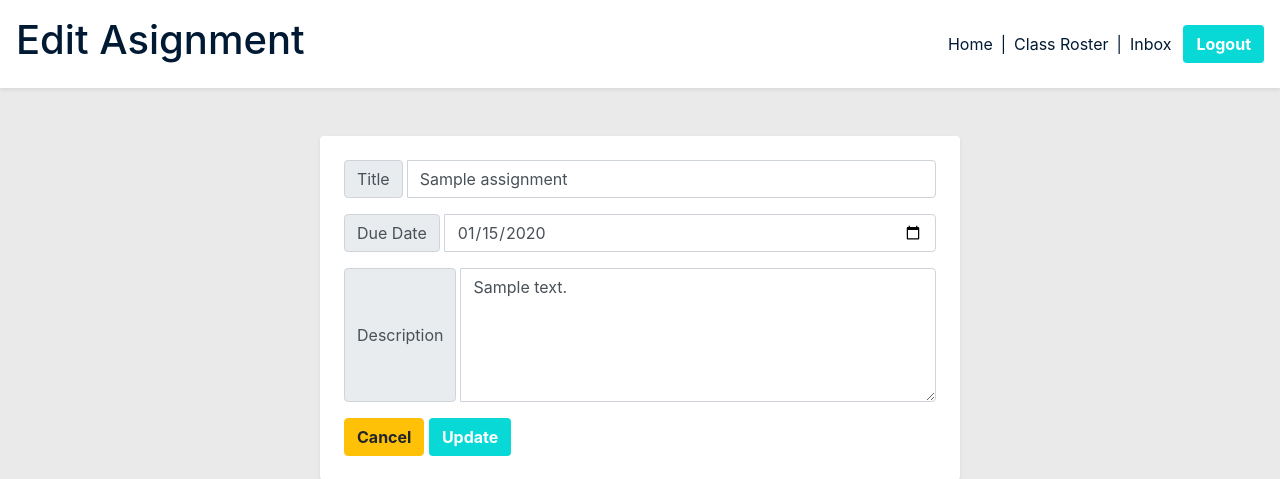
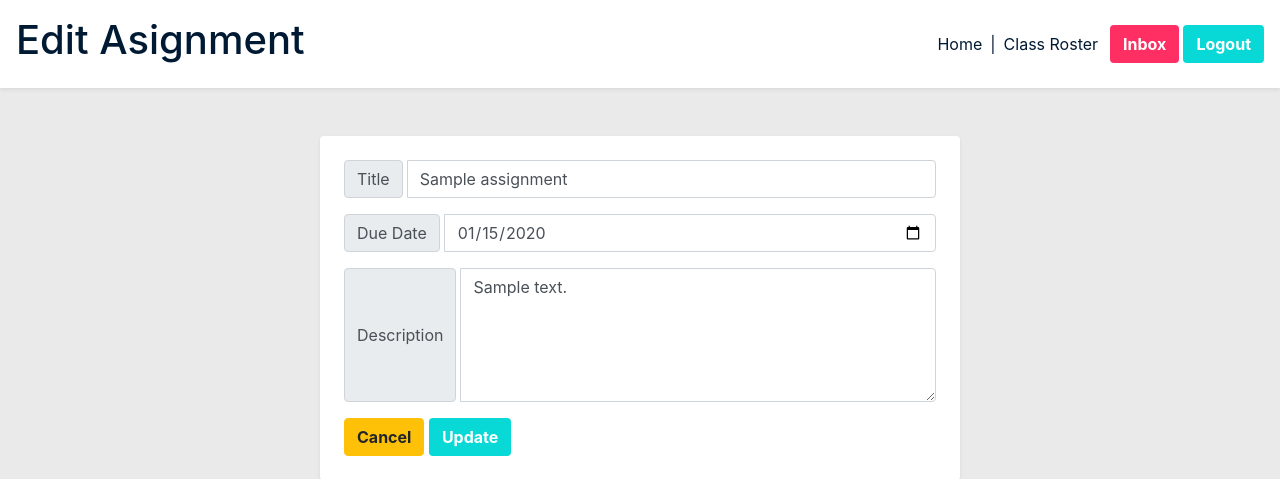
Before and after one commit to JennyWauer/school_scheduler, a Django app: template scheduler_app/templates/edit_assignment.html in a window 1280 px wide. Shown: the top 479 px of the page. Run offline with Django 3.2, Linux system fonts and the light colour scheme; tables that the repository leaves empty hold one stand-in row (values such as "Sample post"); the template is opened without the code that fills it: values that come from a table or form of the project are taken from there, most other values are stand-ins (such as "Sample title", 1, 10 or a date in 2020); some libraries are stand-ins or nearby versions.

Commit message:
update headers

```diff
--- a/scheduler_app/templates/class_page.html
+++ b/scheduler_app/templates/class_page.html
@@ -17,7 +17,7 @@
     <header id="header" class="bg-white d-flex p-3 align-items-center shadow-sm">
         <h1>{{ subject.name }} Page</h1>
         <a class="ml-auto nav-link p-2" href="/profile">Home</a> |
-        <a class="nav-link p-2" href="/roster/{{subject_id}}">Class Roster</a> |
+        <a class="nav-link p-2" href="/roster/{{subject_id}}">Class Roster</a>
         <a class="btn ml-1 inbox-btn" href="inbox/{{user.id}}">Inbox</a>
         <a href="/logout" class="btn ml-1 logout">Logout</a>
     </header>
--- a/scheduler_app/templates/edit_assignment.html
+++ b/scheduler_app/templates/edit_assignment.html
@@ -18,8 +18,8 @@
 	<header id="header" class="bg-white d-flex p-3 align-items-center shadow-sm">
 		<h1>Edit Asignment</h1>
 		<a class="ml-auto nav-link p-2" href="/profile">Home</a> |
-		<a class="nav-link p-2" href="/roster/{{subject_id}}">Class Roster</a> |
-		<a class="nav-link p-2" href="inbox/{{user.id}}">Inbox</a>
+		<a class="nav-link p-2" href="/roster/{{subject_id}}">Class Roster</a>
+		<a class="btn ml-1 inbox-btn" href="inbox/{{user.id}}">Inbox</a>
 		<a href="/logout" class="btn ml-1 logout">Logout</a>
 	</header>
 	<form action="/assignments/{{edit_assignment.id}}/update" method="POST"
```
